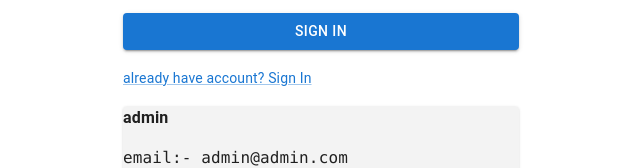
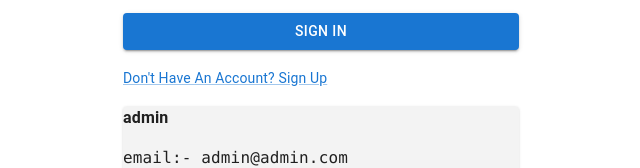
Before and after one commit to heartsantor/office-lunch-menu-management, a React (Create React App) app in the folder client/: page / in a window 1280 px wide. Shown: the part 403-571 px from the top of the page, without its empty margins (319-959 px from the left). Built offline with nearby package versions, Linux system fonts and the light colour scheme.

Commit message:
chore: login page route link text

```diff
--- a/client/src/pages/Login.tsx
+++ b/client/src/pages/Login.tsx
@@ -153,7 +153,7 @@ export default function Login() {
           <Grid container>
             <Grid item>
               <Link to="/registration" component={RoutLink} variant="body2">
-                already have account? Sign In
+                Don't Have An Account? Sign Up
               </Link>
             </Grid>
           </Grid>
```
